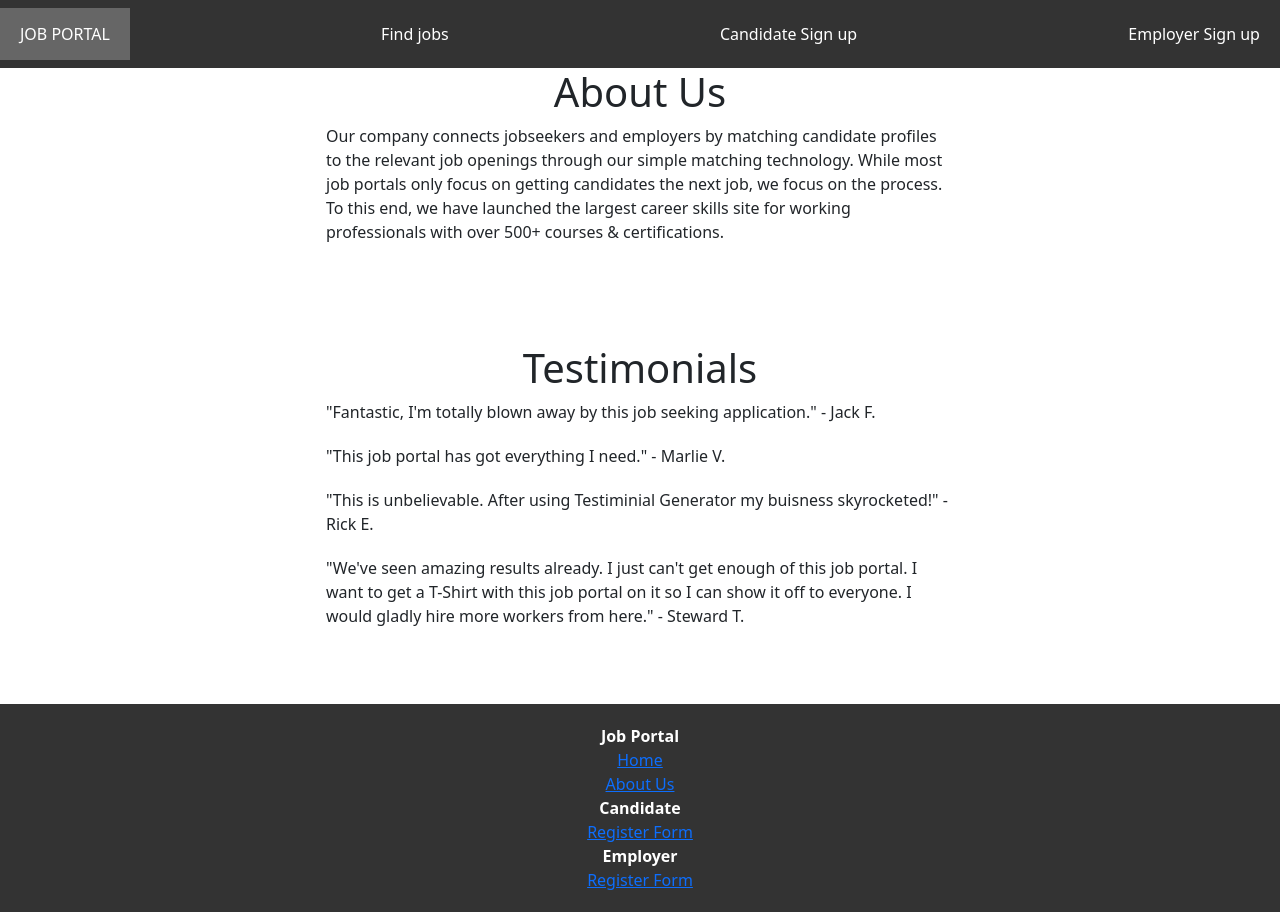
After one commit to glenpham/JobPortal, a PHP site: page /aboutus.php in a window 1280 px wide. The commit adds this page. Run offline with PHP 8.4, Linux system fonts and the light colour scheme.

Commit message:
added about us section

```diff
--- /dev/null
+++ b/aboutus.php
@@ -0,0 +1,50 @@
+<!DOCTYPE html>
+    <html lang="en">
+    <head>
+        <meta charset="UTF-8">
+        <meta http-equiv="X-UA-Compatible" content="IE=edge">
+        <meta name="viewport" content="width=device-width, initial-scale=1.0">
+        <link href="https://cdn.jsdelivr.net/npm/bootstrap@5.1.3/dist/css/bootstrap.min.css" rel="stylesheet" integrity="sha384-1BmE4kWBq78iYhFldvKuhfTAU6auU8tT94WrHftjDbrCEXSU1oBoqyl2QvZ6jIW3" crossorigin="anonymous">
+        <title>Sign Up</title>
+        <link rel="stylesheet" href="index.css">
+    </head>
+    <body>
+
+        <?php include 'navbar.php' ; ?>
+
+        <h1 style="text-align: center;">About Us</h1>
+        <div class="row">
+            <div class="col-6 offset-3">
+                Our company connects jobseekers and employers by matching candidate profiles
+                to the relevant job openings through our simple matching technology. While most
+                job portals only focus on getting candidates the next job, we focus on the process.
+                To this end, we have launched the largest career skills site for working professionals
+                with over 500+ courses & certifications.
+            </div>
+        </div>
+
+        <h1 style="text-align: center; padding-top:100px">Testimonials</h1>
+        <div class="row">
+            <div class="col-6 offset-3" style="padding-bottom: 20px;">
+            "Fantastic, I'm totally blown away by this job seeking application."
+                - Jack F.
+            </div>
+            <div class="col-6 offset-3" style="padding-bottom: 20px;">
+            "This job portal has got everything I need."
+                - Marlie V.
+            </div>
+            <div class="col-6 offset-3" style="padding-bottom: 20px;">
+            "This is unbelievable. After using Testiminial Generator my buisness skyrocketed!"
+                - Rick E.
+            </div>
+            <div class="col-6 offset-3" style="padding-bottom: 20px;">
+            "We've seen amazing results already. I just can't get enough of this job portal.
+            I want to get a T-Shirt with this job portal on it so I can show it off to everyone.
+            I would gladly hire more workers from here."
+                - Steward T.
+            </div>
+        </div>
+
+        <?php include 'footer.php' ; ?>
+    </body>
+    </html>
--- a/footer.php
+++ b/footer.php
@@ -2,6 +2,7 @@
       <ul class="no-bullets">
         <li><b>Job Portal</b></li>
         <li><a href="/JobPortal">Home</a></li>
+        <li><a href="/JobPortal/aboutus.php">About Us</a></li>
       </ul>
       <ul class="no-bullets">
         <li><b>Candidate</b></li>
--- a/index.php
+++ b/index.php
@@ -121,6 +121,7 @@ function SelectAvailableJob(){
   <body>
 
     <div class="login">
+
       <?php if (!isset($_SESSION['email'])){ ?>
 
         <form action="<?php echo $_SERVER['PHP_SELF'];?>" method="post">
```
